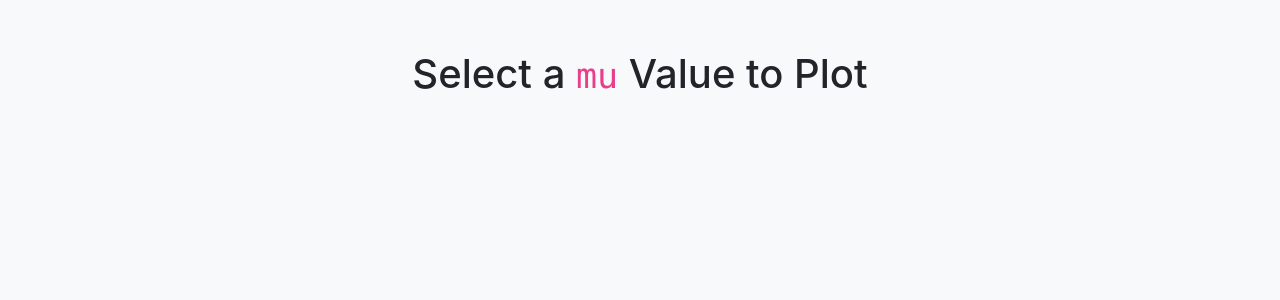
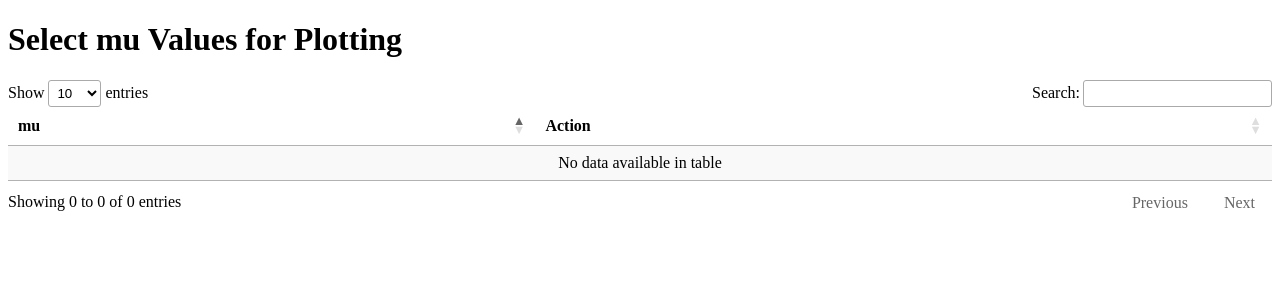
Before and after one commit to giamberinigiulia/SPE_Project, a Flask app: page /plots in a window 1280 px wide. Shown: the top 300 px of the page. Run offline with Flask 3, Linux system fonts and the light colour scheme; some libraries are stand-ins or nearby versions.

Commit message:
Some changes of the last meeting

```diff
--- a/app.py
+++ b/app.py
@@ -7,4 +7,4 @@ app = Flask(__name__)
 setup_routes(app)
 
 if __name__ == '__main__':
-    app.run(debug=True)
+    app.run(debug=True)  #add the mu paramter directly from here
--- a/old_scripts/clients.py
+++ b/old_scripts/clients.py
@@ -3,9 +3,9 @@ import requests
 import argparse
 
 def main(mu):
-    for j in np.arange(0.5, mu + 0.5, 0.5):
-        for i in range(50):
-            response = requests.get(f'http://127.0.0.1:5000/{j:.2f}')  # You can replace 10.0 with other values as needed
+    #for j in np.arange(0.5, mu + 0.5, 0.5):
+        for i in range(150):
+            response = requests.get(f'http://127.0.0.1:5000/{mu:.2f}')  # You can replace 10.0 with other values as needed
             print(f"Request {i + 1}: Status Code - {response.status_code}, Response - {response.json()}")
 
 if __name__ == "__main__":
--- a/routes.py
+++ b/routes.py
@@ -1,57 +1,44 @@
 import csv
 from flask import jsonify, render_template, send_file
+import os
 import numpy as np
-from tasks import cpu_bound_task, log_delay_to_csv
-from analysis import analyze_csv
-from plotting import generate_exponential_plot
-import os
+from analysis import DelayAnalyzer
+from plotting import PlotGenerator
+from tasks import CPUBoundTask
 
-
-image_path = "plot.png"  # Path for saving the plot image
 file_path = "request_delays.csv"
+image_path = "plot.png"
 
 def setup_routes(app):
+    delay_analyzer = DelayAnalyzer(file_path)
+    plot_generator = PlotGenerator(image_path)
+
     @app.route('/<float:mu>', methods=['GET'])
     def process_task(mu):
-        # mu = float(request.args.get('mu', 1.0))  # Default mu value
-
-        # Generate a delay based on the exponential distribution with rate 'mu'
         delay = np.random.exponential(1.0 / mu)
-
-        # Simulate the CPU-bound task for the duration of the 'delay'
-        cpu_bound_task(delay)
-
-        # Log the delay to the CSV file
-        log_delay_to_csv(mu, delay, file_path)
-
-        # Return a JSON response indicating the task was completed
+        CPUBoundTask.run(delay)
+        delay_analyzer.log_delay_to_csv(mu, delay)
         return jsonify({"message": "Task completed", "duration": delay})
 
     @app.route('/plot/<float:mu>', methods=['GET'])
     def plot(mu):
-        # mu = float(request.args.get('mu', 1.0))  # Default mu value
-        mean_delay, n = analyze_csv(file_path, mu)  # Get the mean delay
-        generate_exponential_plot(mu, mean_delay, image_path, n)  # Generate the plot
-        return send_file(image_path, mimetype='image/png')  # Return the image plot
+        mean_delay, _ = delay_analyzer.mean_mu_observed(mu)
+        values_observed = delay_analyzer.empirical_distribution(mu)
+        plot_generator.generate_exponential_plot(mu, mean_delay, values_observed)
+        return send_file(image_path, mimetype='image/png')
 
     @app.route('/reset', methods=['GET'])
     def reset():
-        # Remove the CSV file if it exists
         if os.path.isfile(file_path):
             os.remove(file_path)
-
-        # Return an HTTP response
         return jsonify({"message": "Reset completed"})
 
     @app.route('/csv', methods=['GET'])
     def delays():
-        """Display the CSV file contents as an interactive HTML table with DataTables."""
         if os.path.isfile(file_path):
             with open(file_path, 'r') as csvfile:
                 csvreader = csv.reader(csvfile)
                 headers = next(csvreader)
-
-                # Building the HTML page with DataTables
                 table_data = '''
                 <html>
                 <head>
@@ -71,7 +58,6 @@ def setup_routes(app):
                     <thead><tr>{}</tr></thead><tbody>
                 '''.format(''.join(['<th>{}</th>'.format(h) for h in headers]))
 
-                # Adding table rows for each entry
                 for row in csvreader:
                     table_data += '<tr>{}</tr>'.format(''.join(['<td>{}</td>'.format(r) for r in row]))
 
@@ -80,23 +66,17 @@ def setup_routes(app):
                 </body>
                 </html>
                 '''
-
                 return table_data
         else:
             return "No data found"
 
-    # Route to display a list of buttons for each distinct 'mu' value in the CSV file
     @app.route('/plots', methods=['GET'])
-    def plotSelection():
+    def plot_selection():
         mu_values = set()
-
-        # Check if the file exists
         if os.path.isfile(file_path):
             with open(file_path, 'r') as csvfile:
                 csvreader = csv.reader(csvfile)
-                next(csvreader)  # Skip headers
+                next(csvreader)
                 for row in csvreader:
                     mu_values.add(float(row[0]))
-
-        # Render the template with the list of mu values
-        return render_template('plot_selection.html', mu_values=sorted(mu_values))  # Pass sorted values for clarity
+        return render_template('plot_selection.html', mu_values=sorted(mu_values))
--- a/templates/plot_selection.html
+++ b/templates/plot_selection.html
@@ -3,48 +3,30 @@
 <head>
     <meta charset="UTF-8">
     <meta name="viewport" content="width=device-width, initial-scale=1.0">
-    <title>Select mu Value</title>
-    <!-- Include Bootstrap CSS -->
-    <link rel="stylesheet" href="https://stackpath.bootstrapcdn.com/bootstrap/4.5.2/css/bootstrap.min.css">
-    <style>
-        body {
-            background-color: #f8f9fa;
-        }
-        .container {
-            margin-top: 50px;
-        }
-        .mu-button {
-            margin: 5px;
-        }
-        .mu-title {
-            margin-bottom: 30px;
-        }
-        .button-container {
-            display: flex;
-            flex-wrap: wrap;
-            justify-content: center;
-        }
-    </style>
+    <title>Select mu Values</title>
+    <link rel="stylesheet" type="text/css" href="https://cdn.datatables.net/1.11.5/css/jquery.dataTables.css">
+    <script src="https://code.jquery.com/jquery-3.6.0.min.js"></script>
+    <script type="text/javascript" charset="utf8" src="https://cdn.datatables.net/1.11.5/js/jquery.dataTables.js"></script>
+    <script>
+        $(document).ready(function() {
+            $('#muTable').DataTable();
+        });
+    </script>
 </head>
 <body>
-
-<div class="container">
-    <h1 class="text-center mu-title">Select a <code>mu</code> Value to Plot</h1>
-
-    <div class="button-container">
-        <!-- Iterate through the 'mu_values' passed from Flask and create buttons -->
-        {% for mu in mu_values %}
-            <button class="btn btn-primary mu-button" onclick="window.location.href='/plot/{{ mu }}'">
-                Plot for μ = {{ mu }}
-            </button>
-        {% endfor %}
-    </div>
-</div>
-
-<!-- Include Bootstrap JS and its dependencies -->
-<script src="https://code.jquery.com/jquery-3.5.1.slim.min.js"></script>
-<script src="https://cdn.jsdelivr.net/npm/@popperjs/core@2.9.2/dist/umd/popper.min.js"></script>
-<script src="https://stackpath.bootstrapcdn.com/bootstrap/4.5.2/js/bootstrap.min.js"></script>
-
+    <h1>Select mu Values for Plotting</h1>
+    <table id="muTable" class="display" style="width:100%">
+        <thead>
+            <tr><th>mu</th><th>Action</th></tr>
+        </thead>
+        <tbody>
+            {% for mu in mu_values %}
+                <tr>
+                    <td>{{ mu }}</td>
+                    <td><a href="/plot/{{ mu }}">Plot</a></td>
+                </tr>
+            {% endfor %}
+        </tbody>
+    </table>
 </body>
 </html>
```
Also changed, not shown: analysis.py (+31 -10 lines), plotting.py (+21 -19 lines), tasks.py (+12 -24 lines).
